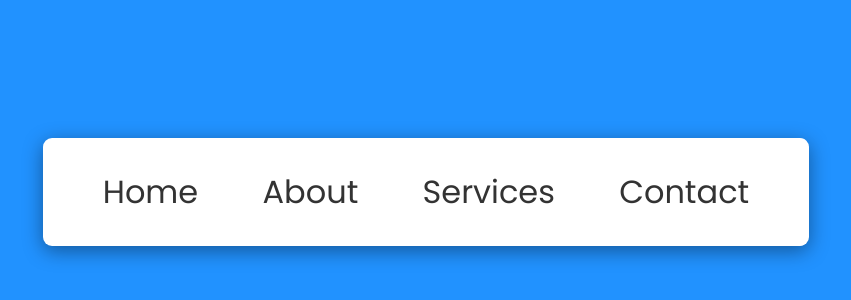
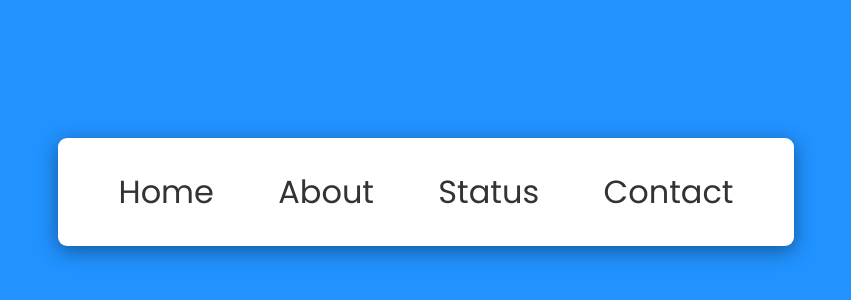
Before and after one commit to GamerNation12/GamerNation12.github.io, a plain HTML site: page home.html in a window 1280 px wide. Shown: the part 208-508 px from the top of the page, without its empty margins (214-1065 px from the left). Drawn offline with Linux system fonts and the light colour scheme.

Commit message:
Update home.html

```diff
--- a/home.html
+++ b/home.html
@@ -13,7 +13,7 @@
         <ul>
           <li>Home</li>
           <li>About</li>
-          <li>Services</li>
+          <li>Status</li>
           <li>Contact</li>
         </ul>
       </nav>
```
